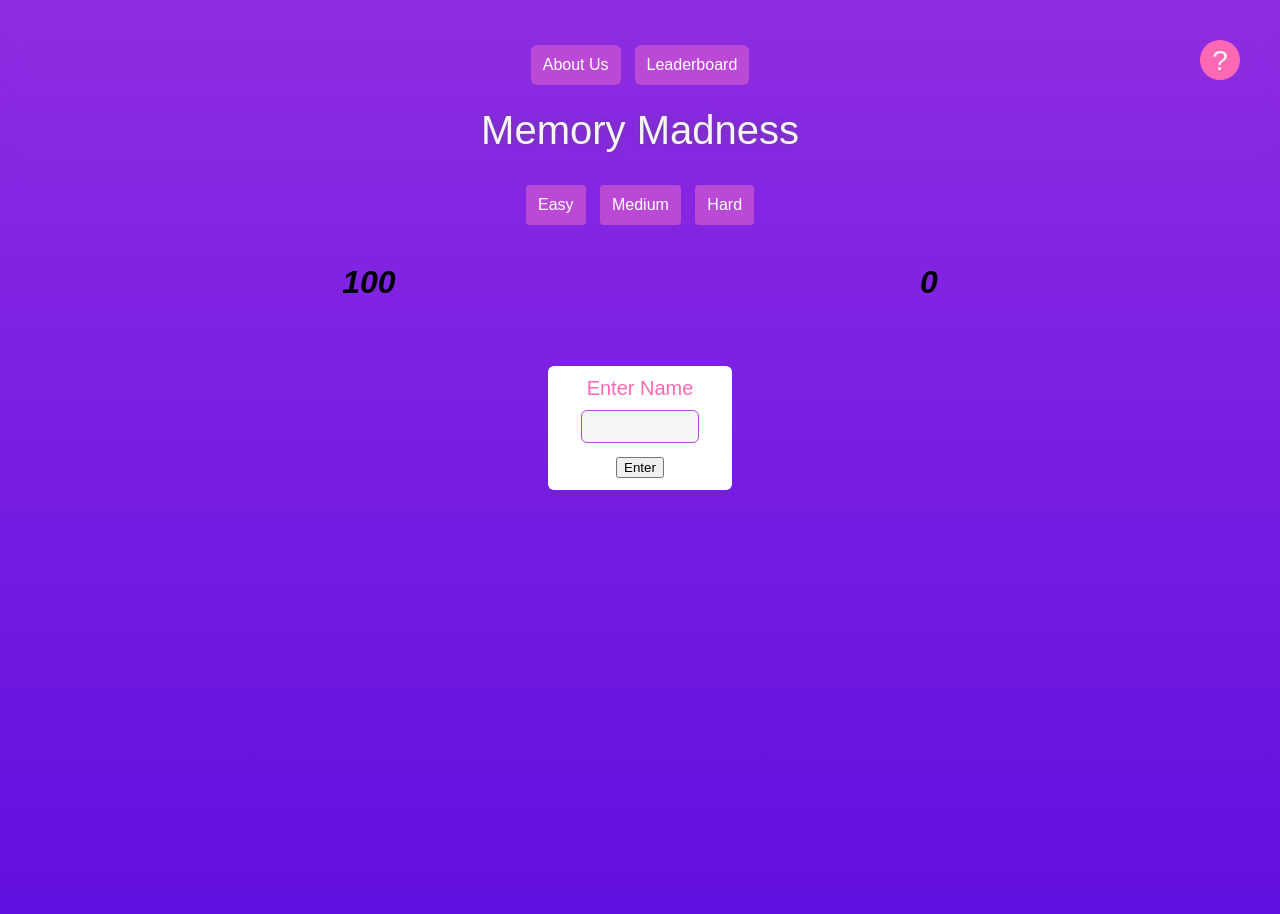
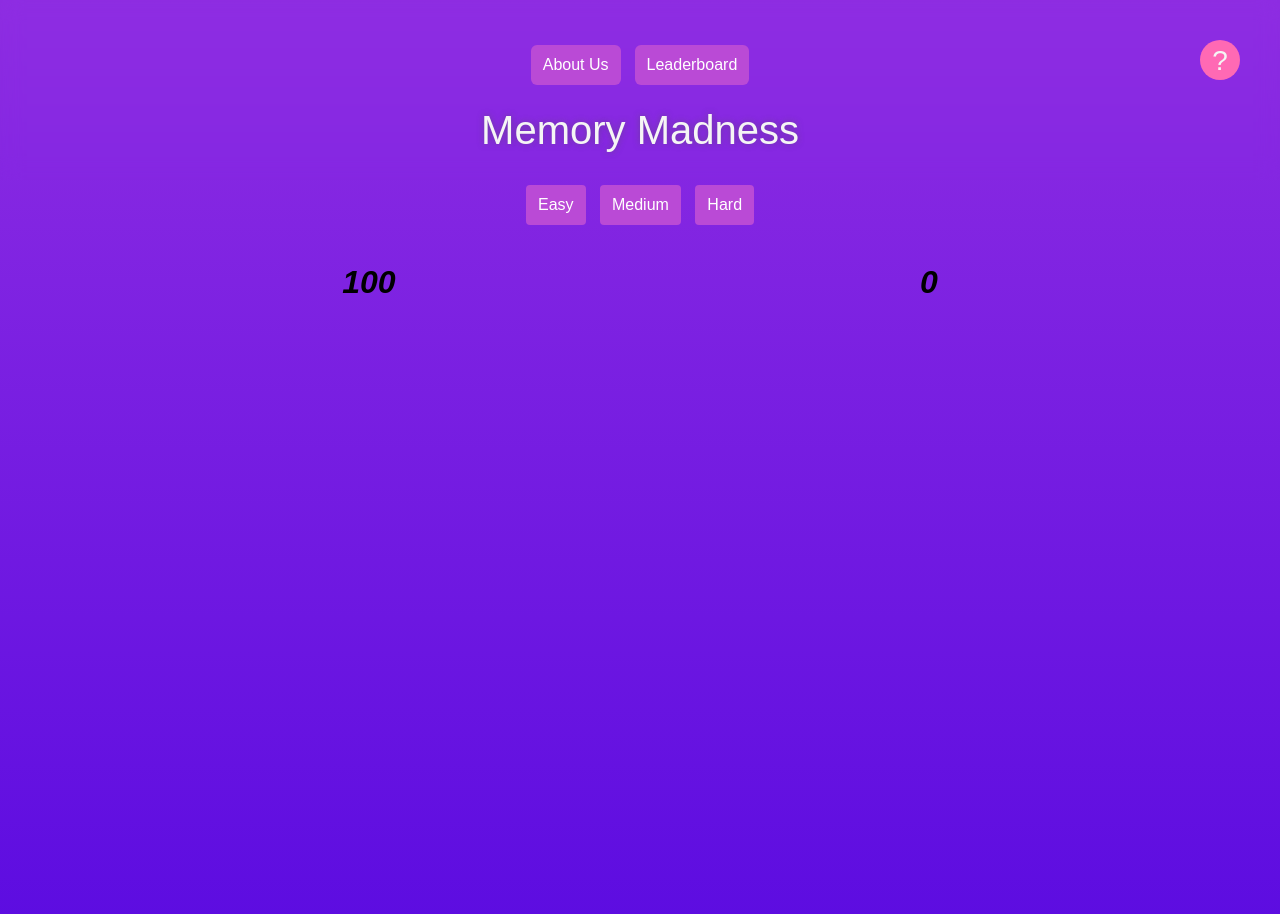
Before and after one commit to hirobius/memory-game, a plain HTML site: page index.html in a window 1280 px wide. Shown: the top 914 px of the page. Drawn offline with Linux system fonts and the light colour scheme.

Commit message:
working congrats modal + CSS control

```diff
--- a/css/styles.css
+++ b/css/styles.css
@@ -149,21 +149,10 @@ a {
   box-shadow: 0px 0px 13px hsla(0, 0%, 33%, 0.5);
 }
 
-#form {
-  font-family: Arial, Helvetica, sans-serif;
-  margin: auto;
-  padding: 12px;
-  border-radius: 6px;
-  text-align: center;
-  font-size: 125%;
-  font-weight: bold;
-  font-weight: 400;
-  color: hotpink;
-  background-color: #ffffff;
-  width: 160px;
-  display: block;
-  height: auto;
+#playername {
+  display: none;
 }
+
 
 input {
   margin: 12px;
@@ -296,12 +285,18 @@ footer {
   bottom: 0px;
   left: 0px;
   right: 0px;
-  z-index: 10;
+  z-index: 100;
   border-radius: 6px;
   text-align: center;
   height: 100%;
   width: 100%;
-  /* backdrop-filter: blur(10px); */
+  display: block;
+  backdrop-filter: blur(10px);
+  padding: 12px;
+  font-size: 125%;
+  font-weight: bold;
+  font-weight: 400;
+  color: hotpink;
 }
 
 .game-over-styling div:nth-child(2) {
@@ -401,6 +396,7 @@ div #ticker {
 }
 
 main {
+  height: 100%;
   padding-top: 180px;
   position: relative;
 }
--- a/js/app.js
+++ b/js/app.js
@@ -13,7 +13,7 @@ let timeLeftDisplay = document.getElementById('timer');
 let ticker = document.getElementById('ticker');
 let score = 0;
 let maxScore = 0;
-let timeLeft = 10;
+let timeLeft = 100;
 let playerForm = document.getElementById('playername');
 let allPlayers = JSON.parse(localStorage.getItem('players')) || [];
 let playerName = '';
@@ -67,7 +67,6 @@ function timer() {
   //   console.log(score, maxScore);
   //   timeLeft -= 1;
   // }
-
   const intervalId = setInterval(function () {
     if (timeLeft <= 0) {
       endGame();
@@ -90,6 +89,7 @@ function scoreCounter() {
 
 function endGame() {
   audioController.gameOver();
+  console.log('potato');
   congratulations();
 }
 
@@ -288,6 +288,7 @@ class AudioController {
 
 let audioController = new AudioController();
 
+playerForm.addEventListener('submit', handleSubmit);
 difficulty.addEventListener('click', handleDiffculty);
 
 playAgain.addEventListener('click', function (e) {
@@ -298,11 +299,13 @@ playAgain.addEventListener('click', function (e) {
 
 function congratulations() {
   let gameOver = document.getElementById('game-over-styling');
-  gameOver.setAttribute('class', 'game-over-styling');
+  let h1 = document.createElement('h1');
   let score = document.createElement('div');
   let gameTimer = document.createElement('div');
-  let h1 = document.createElement('h1');
-  let gameOverForm = document.createElement('form');
+  let gameOverForm = document.getElementById('playername');
+
+  gameOver.setAttribute('class', 'game-over-styling');
+  gameOverForm.style.display = 'block';
 
   score.textContent = 'Score: 100';
   gameTimer.textContent = 'Timer: 1000';
@@ -315,6 +318,4 @@ function congratulations() {
   gameOver.appendChild(gameTimer);
   gameOver.appendChild(playAgain);
   gameOver.appendChild(gameOverForm);
-
-  playerForm.addEventListener('submit', handleSubmit);
 }
```
